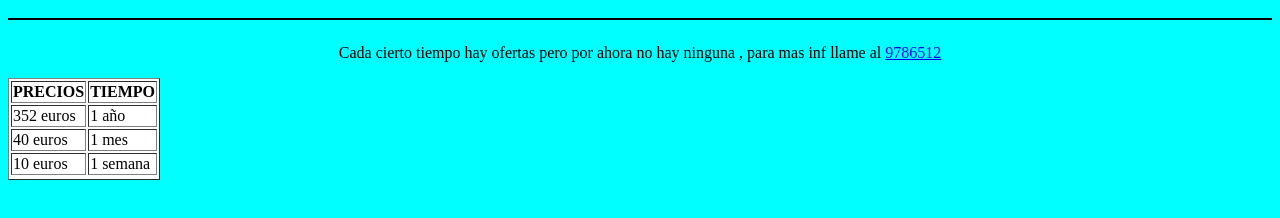
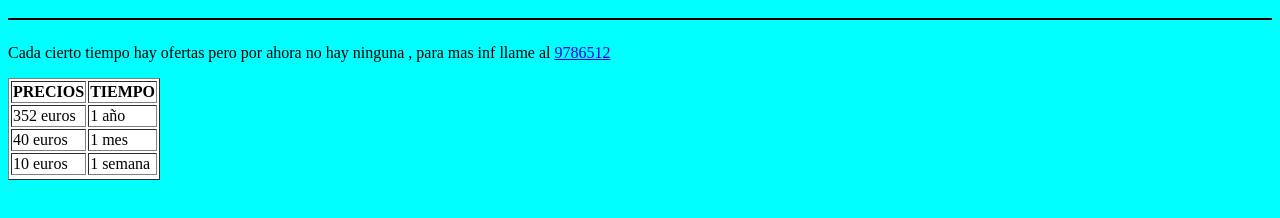
Before and after one commit to carlahervasrodriguez/precios.github.io, a plain HTML site: page index.html in a window 1280 px wide. Shown: the part 48-266 px from the top of the page. Drawn offline with Linux system fonts and the light colour scheme.

Commit message:
Update index.html

```diff
--- a/index.html
+++ b/index.html
@@ -54,7 +54,7 @@
 
 <tr>
 
-<p>Cada cierto tiempo hay ofertas pero por ahora no hay ninguna , para mas inf llame al <a href="file:///home/asuncion/Escritorio/quienes%20somos
+<p align= "left">Cada cierto tiempo hay ofertas pero por ahora no hay ninguna , para mas inf llame al <a href="file:///home/asuncion/Escritorio/quienes%20somos
 ">9786512</a> </p>
 
 
```
